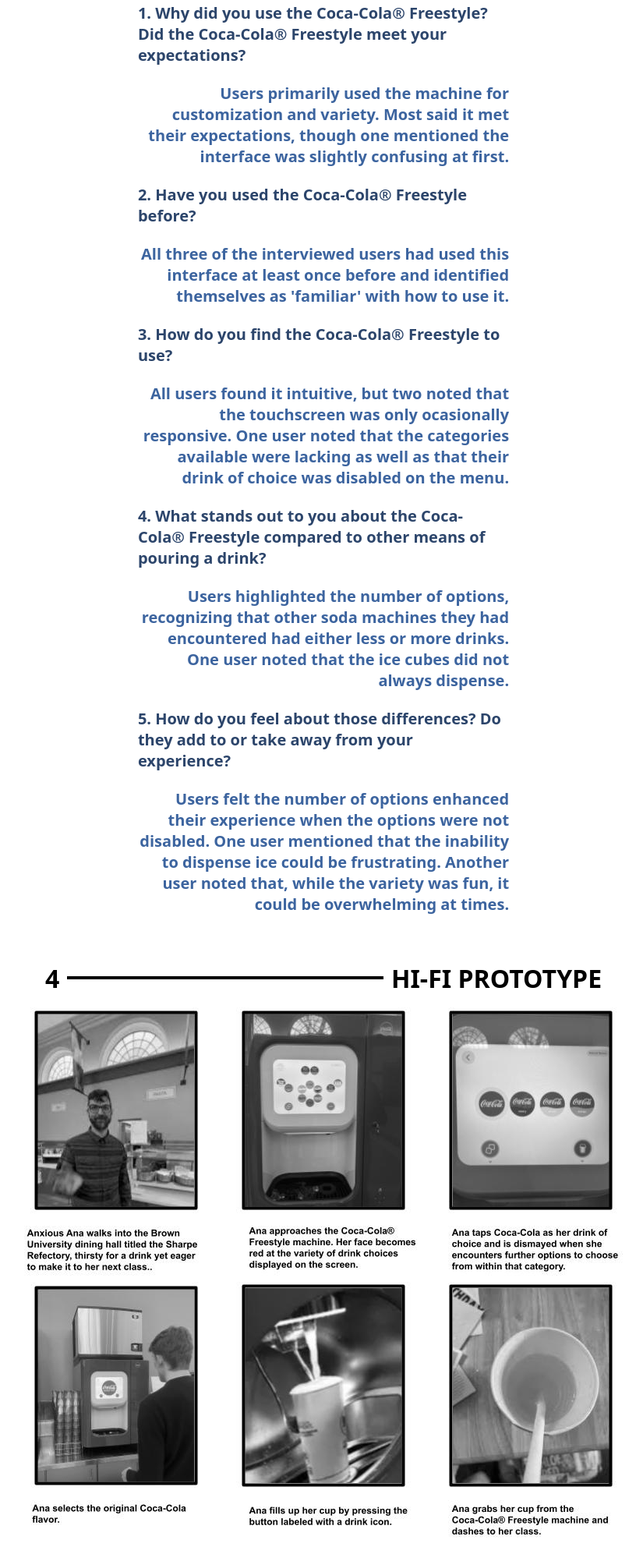
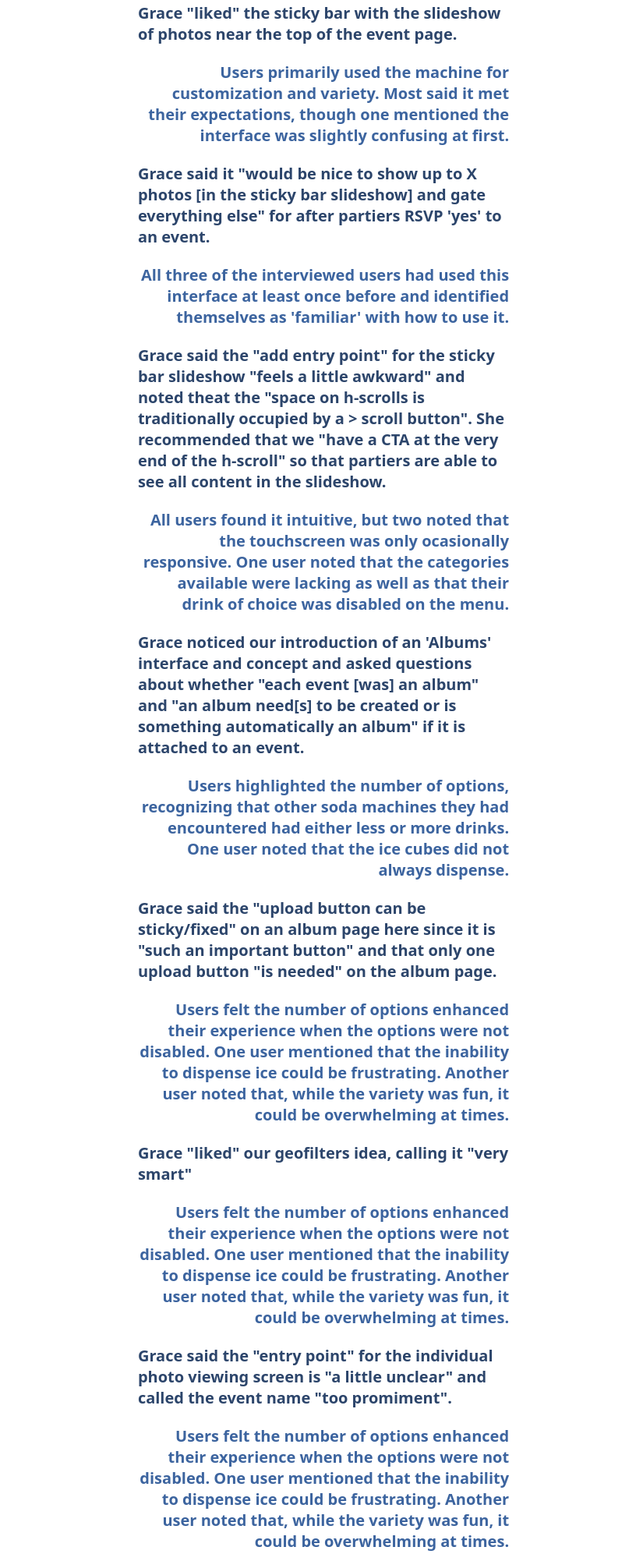
Before and after one commit to willtolmie/iterative-design-and-evaluation, a plain HTML site: page index.html in a window 1280 px wide. Shown: the part 3416-5409 px from the top of the page at 78% size, without its empty margins (225-1050 px from the left). Drawn offline with Linux system fonts and the light colour scheme.

Commit message:
feat: added grace's prompts

```diff
--- a/index.html
+++ b/index.html
@@ -109,8 +109,8 @@
         <h2>User Interview Responses</h2>
         <br />
         <h2 class="smallerh2 darkBlue">
-          1. Why did you use the Coca-Cola® Freestyle? Did the Coca-Cola®
-          Freestyle meet your expectations?
+          Grace "liked" the sticky bar with the slideshow of photos near the top
+          of the event page.
         </h2>
         <br />
         <h2 class="smallerh2 textRight lightBlue">
@@ -120,7 +120,9 @@
         </h2>
         <br />
         <h2 class="smallerh2 darkBlue">
-          2. Have you used the Coca-Cola® Freestyle before?
+          Grace said it "would be nice to show up to X photos [in the sticky bar
+          slideshow] and gate everything else" for after partiers RSVP 'yes' to
+          an event.
         </h2>
         <br />
         <h2 class="smallerh2 textRight lightBlue">
@@ -130,7 +132,11 @@
         </h2>
         <br />
         <h2 class="smallerh2 darkBlue">
-          3. How do you find the Coca-Cola® Freestyle to use?
+          Grace said the "add entry point" for the sticky bar slideshow "feels a
+          little awkward" and noted theat the "space on h-scrolls is
+          traditionally occupied by a > scroll button". She recommended that we
+          "have a CTA at the very end of the h-scroll" so that partiers are able
+          to see all content in the slideshow.
         </h2>
         <br />
         <h2 class="smallerh2 textRight lightBlue">
@@ -141,8 +147,10 @@
         </h2>
         <br />
         <h2 class="smallerh2 darkBlue">
-          4. What stands out to you about the Coca-Cola® Freestyle compared to
-          other means of pouring a drink?
+          Grace noticed our introduction of an 'Albums' interface and concept
+          and asked questions about whether "each event [was] an album" and "an
+          album need[s] to be created or is something automatically an album" if
+          it is attached to an event.
         </h2>
         <br />
         <h2 class="smallerh2 textRight lightBlue">
@@ -152,8 +160,32 @@
         </h2>
         <br />
         <h2 class="smallerh2 darkBlue">
-          5. How do you feel about those differences? Do they add to or take
-          away from your experience?
+          Grace said the "upload button can be sticky/fixed" on an album page
+          here since it is "such an important button" and that only one upload
+          button "is needed" on the album page.
+        </h2>
+        <br />
+        <h2 class="smallerh2 textRight lightBlue">
+          Users felt the number of options enhanced their experience when the
+          options were not disabled. One user mentioned that the inability to
+          dispense ice could be frustrating. Another user noted that, while the
+          variety was fun, it could be overwhelming at times.
+        </h2>
+        <br />
+        <h2 class="smallerh2 darkBlue">
+          Grace "liked" our geofilters idea, calling it "very smart"
+        </h2>
+        <br />
+        <h2 class="smallerh2 textRight lightBlue">
+          Users felt the number of options enhanced their experience when the
+          options were not disabled. One user mentioned that the inability to
+          dispense ice could be frustrating. Another user noted that, while the
+          variety was fun, it could be overwhelming at times.
+        </h2>
+        <br />
+        <h2 class="smallerh2 darkBlue">
+          Grace said the "entry point" for the individual photo viewing screen
+          is "a little unclear" and called the event name "too promiment".
         </h2>
         <br />
         <h2 class="smallerh2 textRight lightBlue">
```
